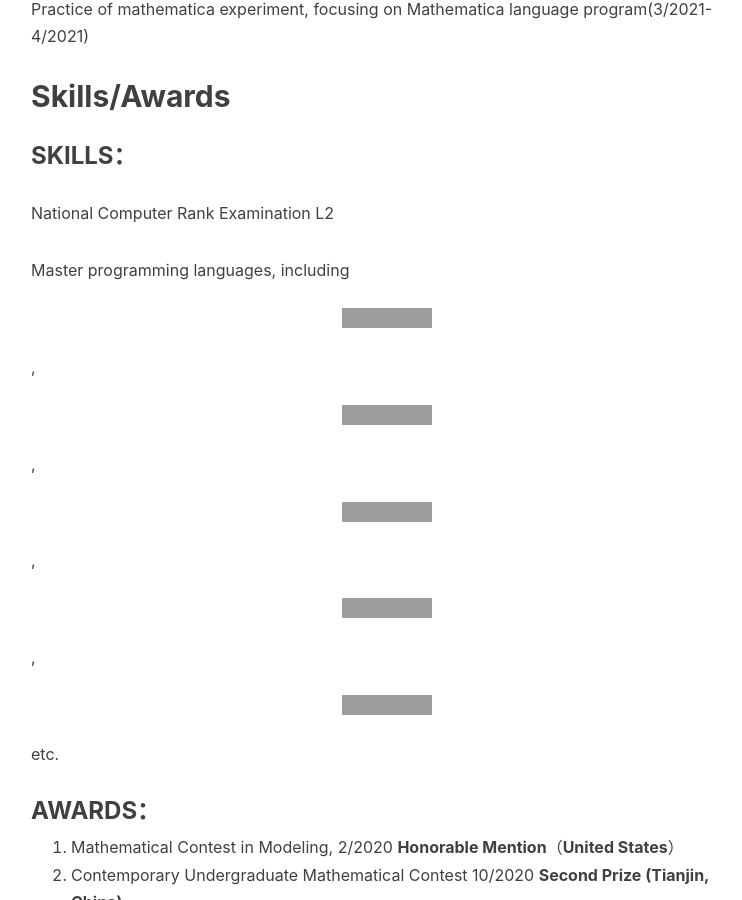
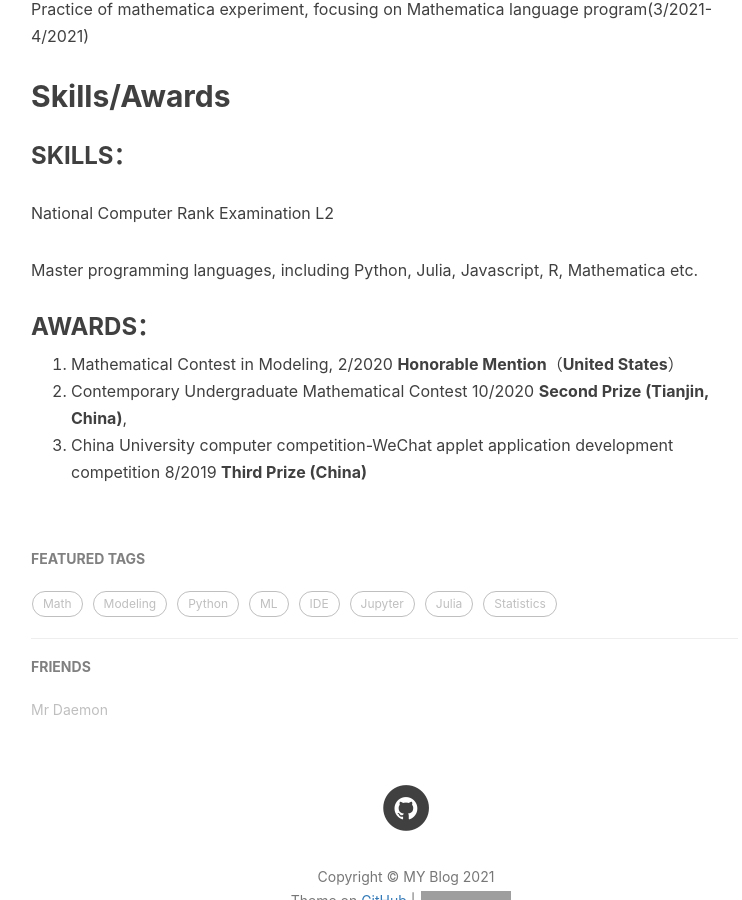
Before and after one commit to Algebra-FUN/algebra-fun.github.io, a Jekyll site: the page built from about.html, in a window 1280 px wide and 900 px high, scrolled down 1986 px. Shown: the whole window, without its empty margins (234-976 px from the left). Built offline with Jekyll 4.4.1, drawn with Linux system fonts in a browser that asks for light colours; nearby versions of some CDN libraries; comment, search, counter and statistics services are not loaded; grey boxes are pictures that could not be loaded.

Commit message:
Update about.html

```diff
--- a/about.html
+++ b/about.html
@@ -59,16 +59,7 @@ header-img: "img/post-bg-rwd.jpg"
     <h2><strong>Skills/Awards</strong></h2>
     <h3><strong>SKILLS</strong>：</h3>
     <p>National Computer Rank Examination L2</p>
-    <p>Master programming languages, including <img alt="Python"
-            src="https://img.shields.io/badge/Python-14354C.svg?style=for-the-badge&logo=python&logoColor=white" />,
-        <img alt="Julia"
-            src="https://img.shields.io/badge/Julia-9558B2?style=for-the-badge&logo=julia&logoColor=white" />, <img
-            alt="Javascript"
-            src="https://img.shields.io/badge/Javascript-e2470f?style=for-the-badge&logo=Javascript&logoColor=white" />,
-        <img alt="R" src="https://img.shields.io/badge/r-276DC3?style=for-the-badge&logo=r&logoColor=white" />, <img
-            alt="Mathematica"
-            src="https://img.shields.io/badge/Wolfram%20Language-DD1100?style=for-the-badge&logo=Wolfram%20Language&logoColor=white" />
-        etc.</p>
+    <p>Master programming languages, including Python, Julia, Javascript, R, Mathematica etc.
     <h3><strong>AWARDS</strong>：</h3>
     <ol start=''>
         <li>Mathematical Contest in Modeling, 2/2020 <strong>Honorable Mention</strong>（<strong>United States</strong>）
```
